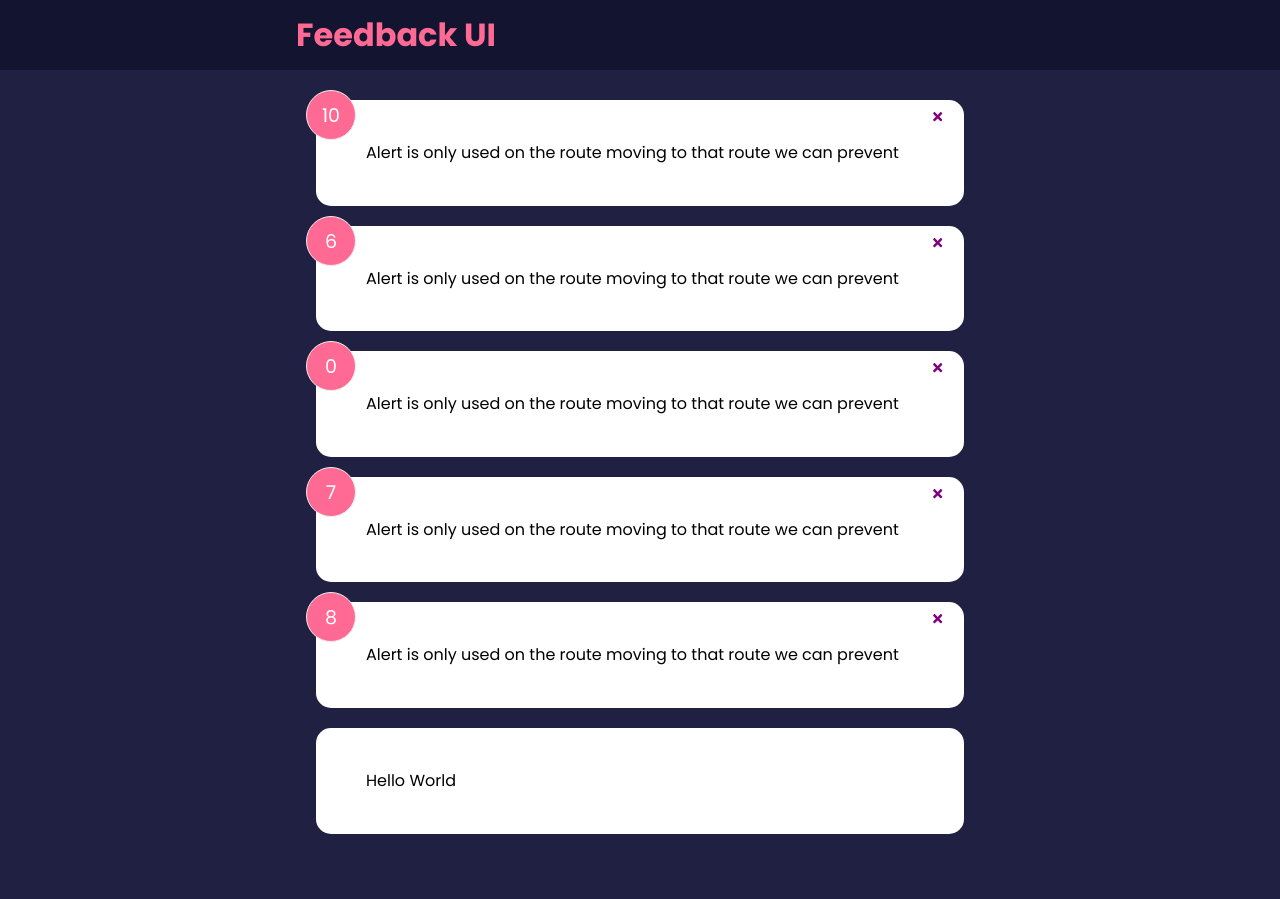
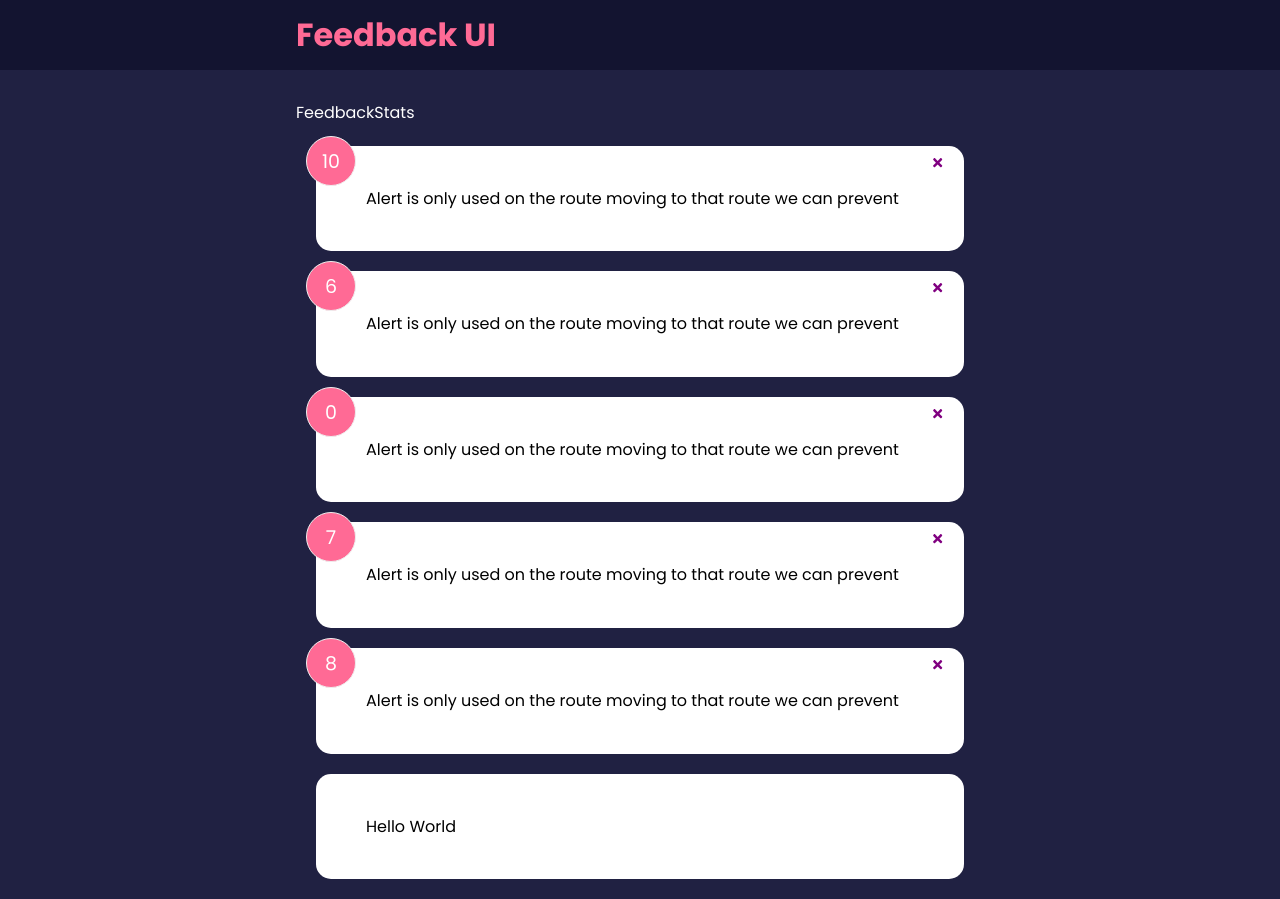
Before and after one commit to VladanStar/ExercisesReact, a React (Create React App) app in the folder exercises01/: page / in a window 1280 px wide. Before the commit the page ends 854 px from the top, so only its background shows below. Built offline with nearby package versions, Linux system fonts and the light colour scheme.

Commit message:
New commits

```diff
--- a/exercises01/src/App.js
+++ b/exercises01/src/App.js
@@ -5,6 +5,7 @@ import FeedbackItem from './components/FeedbackItem';
 import FeedbackData from "./data/FeedbackData";
 import FeedbackList from "./components/FeedbackList";
 import Card from "./components/shared/Card";
+import FeedbackStats from "./components/FeedbackStats";
 
 function App() {
 
@@ -19,6 +20,7 @@ function App() {
    <>
    <Header />
     <div className="container">
+      <FeedbackStats feedback ={feedback} />
     <FeedbackList feedback= {feedback}  handleDelete={deleteFeedback}/>
     <Card>
       Hello World
--- /dev/null
+++ b/exercises01/src/components/FeedbackStats.js
@@ -0,0 +1,9 @@
+import React from 'react'
+
+function FeedbackStats({feedback}) {
+  return (
+    <div>FeedbackStats</div>
+  )
+}
+
+export default FeedbackStats
```
